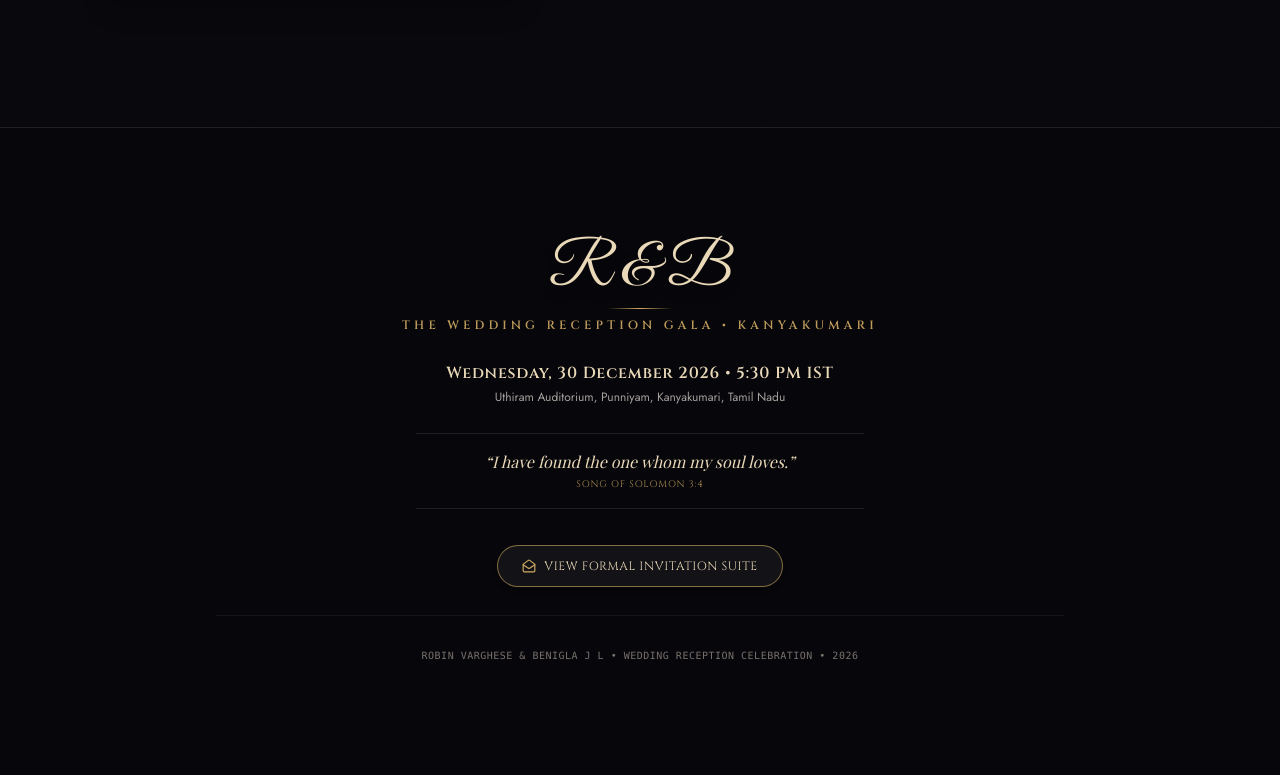
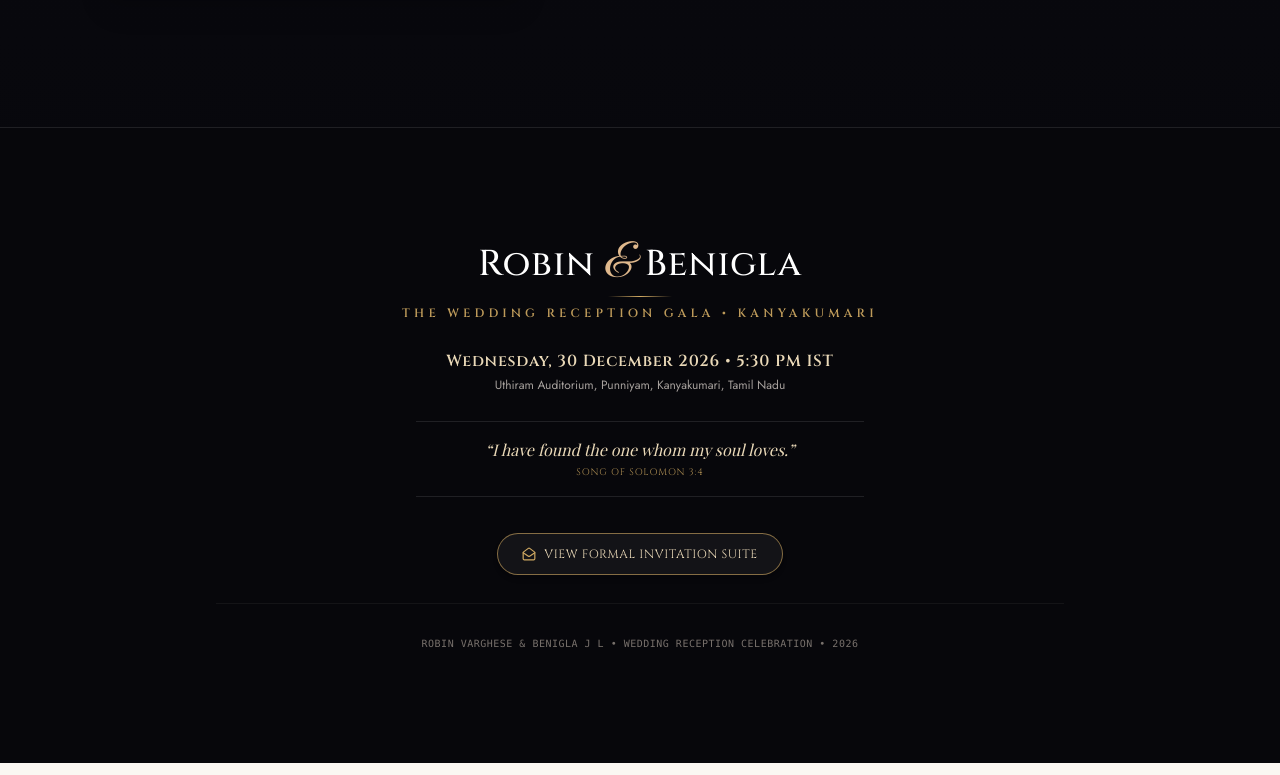
Before and after one commit to Akhilrs-RS/wed, a React (Vite) app in the folder frontend/: page / in a window 1280 px wide. Shown: the part 6521-7296 px from the top of the page. Built offline with nearby package versions, Linux system fonts and the light colour scheme; a web font is replaced by a local one.

Commit message:
In footer section replace R and B monogram with Robin & Benigla couple names

```diff
--- a/frontend/src/components/reception/GalaFooter.jsx
+++ b/frontend/src/components/reception/GalaFooter.jsx
@@ -9,11 +9,11 @@ export default function GalaFooter({ navigate, onOpenEnvelope }) {
     <footer className="py-16 sm:py-20 relative bg-black/85 text-white border-t border-gold-400/40 overflow-hidden text-center">
       <div className="max-w-4xl mx-auto px-6 relative z-10 space-y-6">
 
-        {/* Monogram Emblem */}
+        {/* Names Header */}
         <div className="flex flex-col items-center justify-center space-y-2">
-          <span className="font-script text-3xl sm:text-4xl text-gold-200">
-            {couple.monogram}
-          </span>
+          <h3 className="font-cinzel text-2xl sm:text-4xl text-white font-medium tracking-wide">
+            Robin <span className="font-script text-3xl sm:text-5xl text-gold-300">&amp;</span> Benigla
+          </h3>
           <p className="font-cinzel text-[10px] tracking-[0.3em] uppercase text-gold-400/80">
             THE WEDDING RECEPTION GALA • KANYAKUMARI
           </p>
--- a/frontend/src/components/reception/NewGalaFooter.jsx
+++ b/frontend/src/components/reception/NewGalaFooter.jsx
@@ -9,12 +9,12 @@ export default function NewGalaFooter({ onOpenEnvelope }) {
     <footer className="py-16 sm:py-24 relative bg-black/90 text-white border-t border-gold-400/40 overflow-hidden text-center">
       <div className="max-w-4xl mx-auto px-6 relative z-10 space-y-6">
 
-        {/* Monogram Seal */}
+        {/* Names Header */}
         <div className="flex flex-col items-center justify-center space-y-2">
-          <span className="font-script text-4xl sm:text-5xl text-gold-200 drop-shadow-md">
-            {couple.monogram}
-          </span>
-          <div className="w-16 h-px bg-gradient-to-r from-transparent via-gold-400 to-transparent mx-auto" />
+          <h3 className="font-cinzel text-2xl sm:text-4xl text-white font-medium tracking-wide">
+            Robin <span className="font-script text-3xl sm:text-5xl text-gold-300">&amp;</span> Benigla
+          </h3>
+          <div className="w-16 h-px bg-gradient-to-r from-transparent via-gold-400 to-transparent mx-auto mt-1" />
           <p className="font-cinzel text-[9.5px] sm:text-[10.5px] tracking-[0.35em] uppercase text-gold-400/90 font-semibold">
             THE WEDDING RECEPTION GALA • KANYAKUMARI
           </p>
--- a/frontend/src/components/reception/v2/V2Footer.jsx
+++ b/frontend/src/components/reception/v2/V2Footer.jsx
@@ -9,11 +9,11 @@ export default function V2Footer({ onOpenInvitation }) {
     <footer className="py-20 sm:py-28 relative bg-[#07070B] text-white border-t border-white/10 overflow-hidden text-center">
       <div className="max-w-4xl mx-auto px-6 relative z-10 space-y-7">
 
-        {/* Monogram Seal */}
+        {/* Names Header */}
         <div className="flex flex-col items-center justify-center space-y-2">
-          <span className="font-script text-5xl sm:text-6xl text-gold-200 drop-shadow-lg">
-            {couple.monogram}
-          </span>
+          <h3 className="font-cinzel text-2xl sm:text-4xl text-white font-medium tracking-wide">
+            Robin <span className="font-script text-3xl sm:text-5xl text-gold-300">&amp;</span> Benigla
+          </h3>
           <div className="w-16 h-px bg-gradient-to-r from-transparent via-gold-400 to-transparent mx-auto mt-1" />
           <p className="font-cinzel text-[10px] sm:text-xs tracking-[0.35em] uppercase text-gold-400/90 font-semibold">
             THE WEDDING RECEPTION GALA • KANYAKUMARI
```
